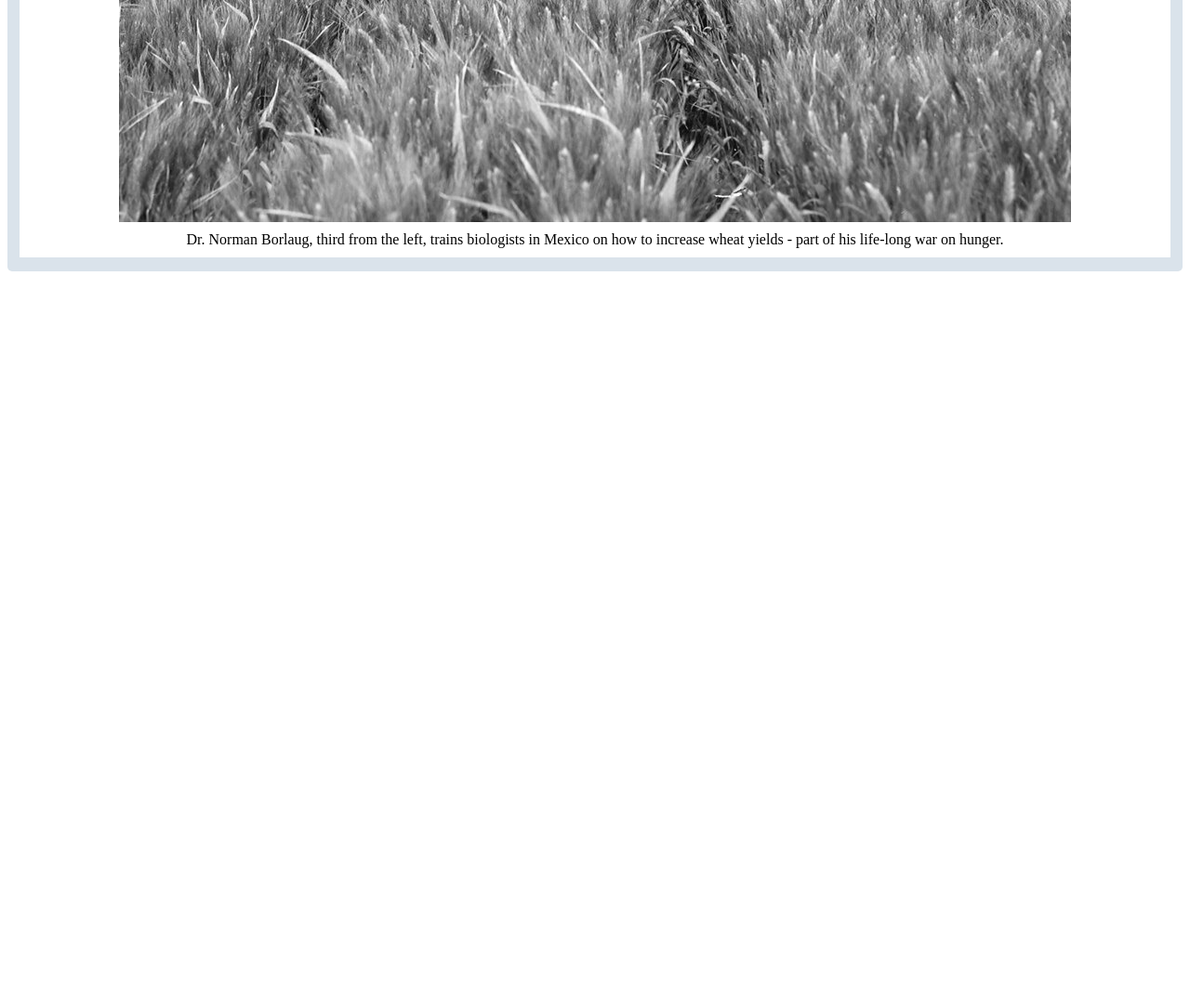
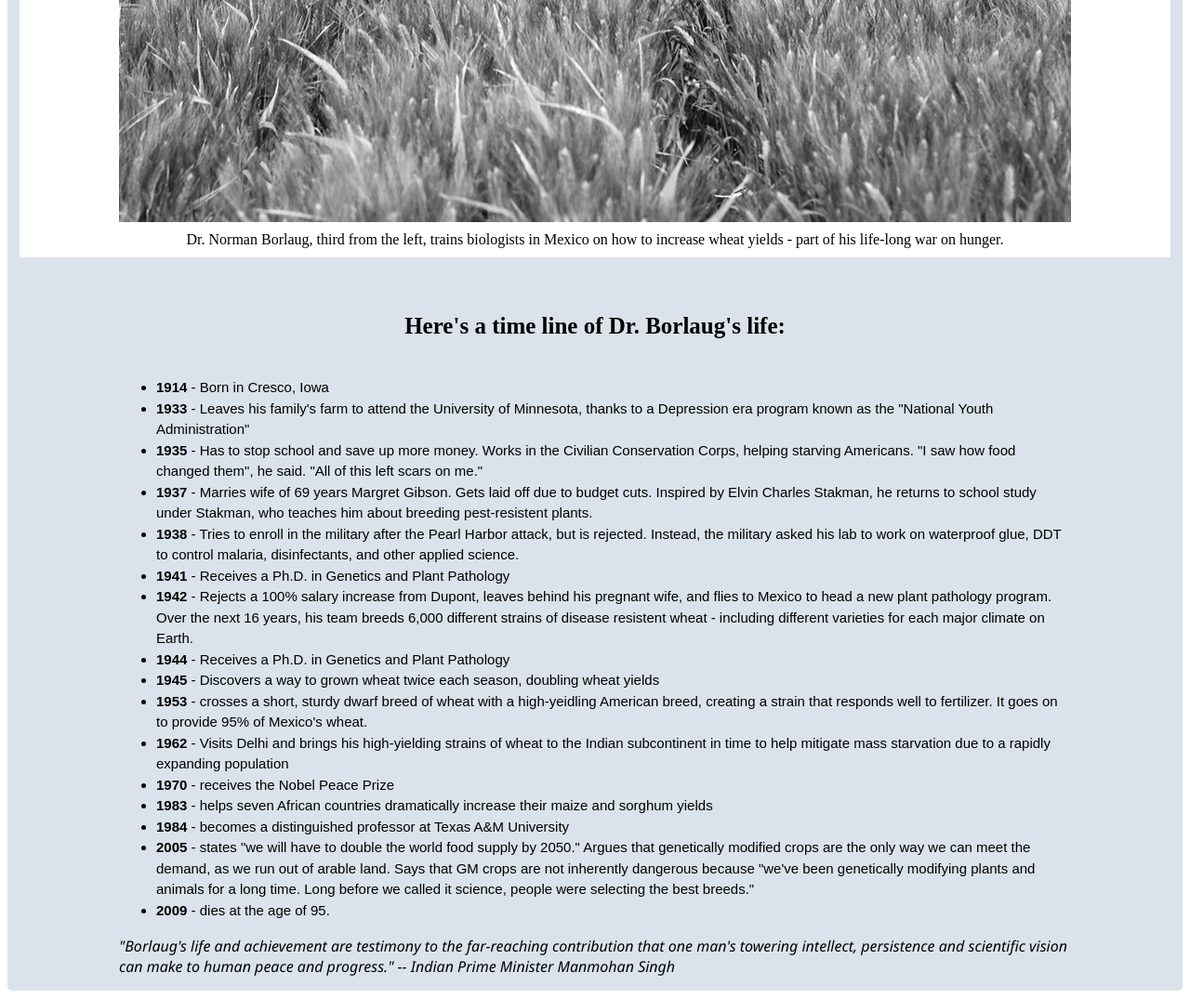
Before and after one commit to mutugi-c/Tribute, a plain HTML site: page index.html in a window 1280 px wide. Shown: the part 552-1626 px from the top of the page at 93% size. Before the commit the page ends 852 px from the top, so only its background shows below. Drawn offline with Linux system fonts and the light colour scheme.

Commit message:
adding the list elements

```diff
--- a/index.html
+++ b/index.html
@@ -24,7 +24,34 @@
           on how to increase wheat yields - part of his life-long war on
           hunger.</span
         >
-      </div>
+        </div>
+        <div class="tribute_life">
+            <h3> Here's a time line of Dr. Borlaug's life:</h3>
+            <ul class="list_components">
+                <li class="list_element"><b>1914</b> - Born in Cresco, Iowa</li>
+                <li class="list_element"><b>1933</b> - Leaves his family's farm to attend the University of Minnesota, thanks to a Depression era program known as the "National Youth Administration"</li>
+                <li class="list_element"><b>1935</b> - Has to stop school and save up more money. Works in the Civilian Conservation Corps, helping starving Americans. "I saw how food changed them", he said. "All of this left scars on me."</li>
+                <li class="list_element"><b>1937</b> - Marries wife of 69 years Margret Gibson. Gets laid off due to budget cuts. Inspired by Elvin Charles Stakman, he returns to school study under Stakman, who teaches him about breeding pest-resistent plants.</li>
+                <li class="list_element"><b>1938</b> - Tries to enroll in the military after the Pearl Harbor attack, but is rejected. Instead, the military asked his lab to work on waterproof glue, DDT to control malaria, disinfectants, and other applied science.</li>
+                <li class="list_element"><b>1941</b> - Receives a Ph.D. in Genetics and Plant Pathology</li>
+                <li class="list_element"><b>1942</b> - Rejects a 100% salary increase from Dupont, leaves behind his pregnant wife, and flies to Mexico to head a new plant pathology program. Over the next 16 years, his team breeds 6,000 different strains of disease resistent wheat - including different varieties for each major climate on Earth.</li>
+                <li class="list_element"><b>1944</b> - Receives a Ph.D. in Genetics and Plant Pathology</li>
+                <li class="list_element"><b>1945</b> - Discovers a way to grown wheat twice each season, doubling wheat yields </li>
+                <li class="list_element"><b>1953</b>  - crosses a short, sturdy dwarf breed of wheat with a high-yeidling American breed, creating a strain that responds well to fertilizer. It goes on to provide 95% of Mexico's wheat.</li>
+                <li class="list_element"><b>1962</b> - Visits Delhi and brings his high-yielding strains of wheat to the Indian subcontinent in time to help mitigate mass starvation due to a rapidly expanding population</li>
+                <li class="list_element"><b>1970</b>  - receives the Nobel Peace Prize</li>
+                <li class="list_element"><b>1983</b> - helps seven African countries dramatically increase their maize and sorghum yields</li>
+                <li class="list_element"><b>1984</b>  - becomes a distinguished professor at Texas A&M University</li>
+                <li class="list_element"><b>2005</b>  - states "we will have to double the world food supply by 2050." Argues that genetically modified crops are the only way we can meet the demand, as we run out of arable land. Says that GM crops are not inherently dangerous because "we've been genetically modifying plants and animals for a long time. Long before we called it science, people were selecting the best breeds."</li>
+                <li class="list_element"><b>2009</b>  - dies at the age of 95.</li>
+            </ul>
+            <blockquote class="quote">
+                <i>
+                "Borlaug's life and achievement are testimony to the far-reaching contribution that one man's towering intellect, persistence and scientific vision can make to human peace and progress."
+                -- Indian Prime Minister Manmohan Singh
+                </i>
+            </blockquote>
+        </div>
     </section>
   </body>
 </html>
--- a/main.css
+++ b/main.css
@@ -33,3 +33,27 @@
 .tribute_caption {
   padding: 10px;
 }
+.tribute_life{
+    display: flex;
+    align-items: center;
+    justify-content: center;
+    flex-direction: column;
+}
+.tribute_life h3{
+    padding-top: 35px;
+    font-size: 25px;
+
+}
+.list_element{
+    margin-top: 10px;
+    font-family: sans-serif;
+    font-size: 15px;
+    margin: 0px 120px;
+    line-height: 1.5;
+
+}
+.quote{
+    font-family: 'Segoe UI', Tahoma, Geneva, Verdana, sans-serif;
+    margin: 0px 120px;
+
+}
```
